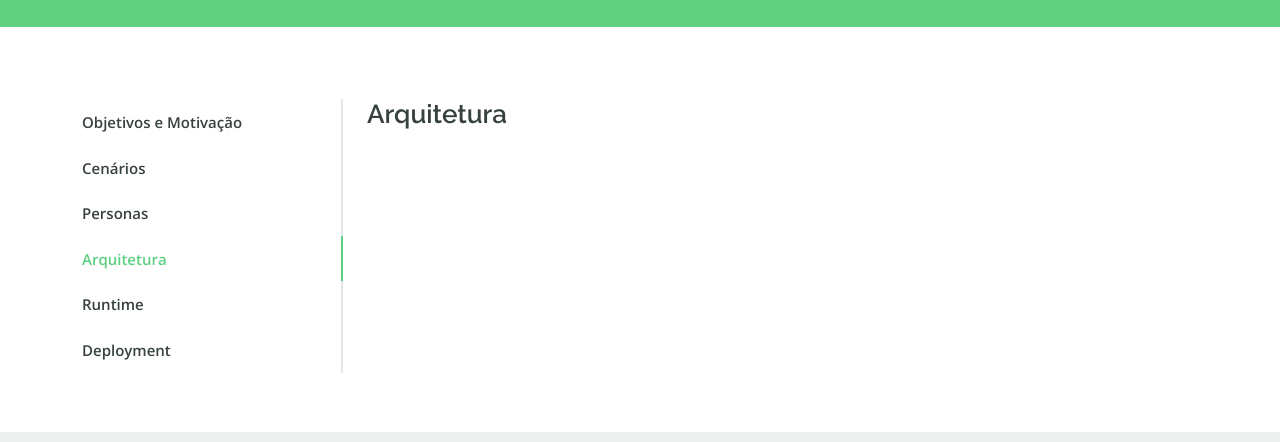
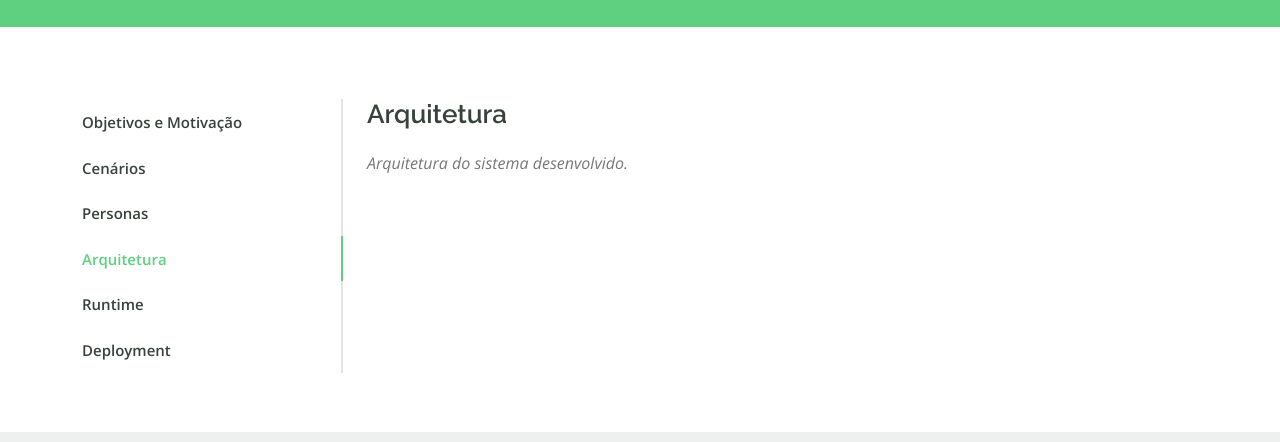
Before and after one commit to RodrigoSantosgit/ES_FireFighterSupport, a plain HTML site: page documentation.html in a window 1280 px wide. Both pictures are taken after a click on the link "Arquitetura". Shown: the part 173-615 px from the top of the page. Drawn offline with nearby package versions, Linux system fonts and the light colour scheme.

Commit message:
Add files via upload

```diff
--- a/documentation.html
+++ b/documentation.html
@@ -140,7 +140,7 @@
                 <div class="row">
                   <div class="col-lg-8 details order-2 order-lg-1">
                     <h3>Arquitetura</h3>
-                    <p class="fst-italic"></p>
+                    <p class="fst-italic">Arquitetura do sistema desenvolvido.</p>
                     <p></p>
                   </div>
                 </div>
```
